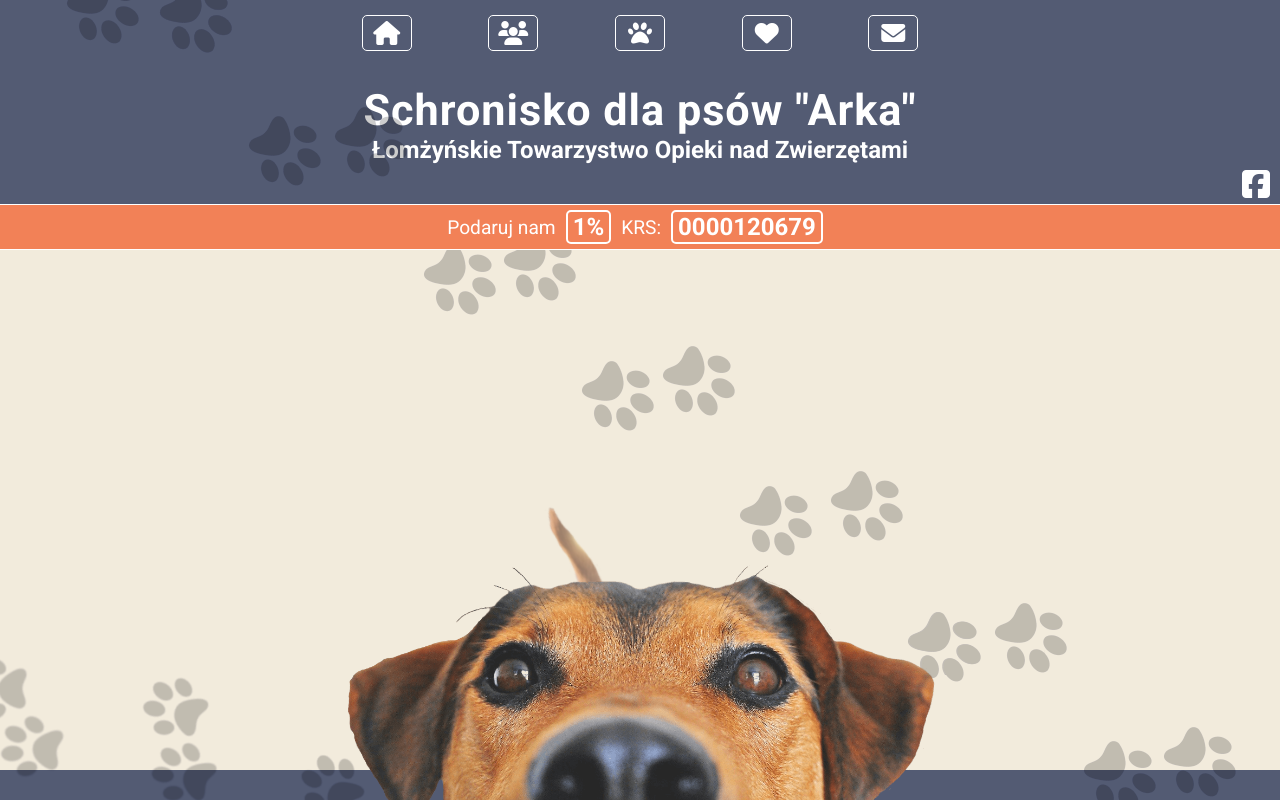
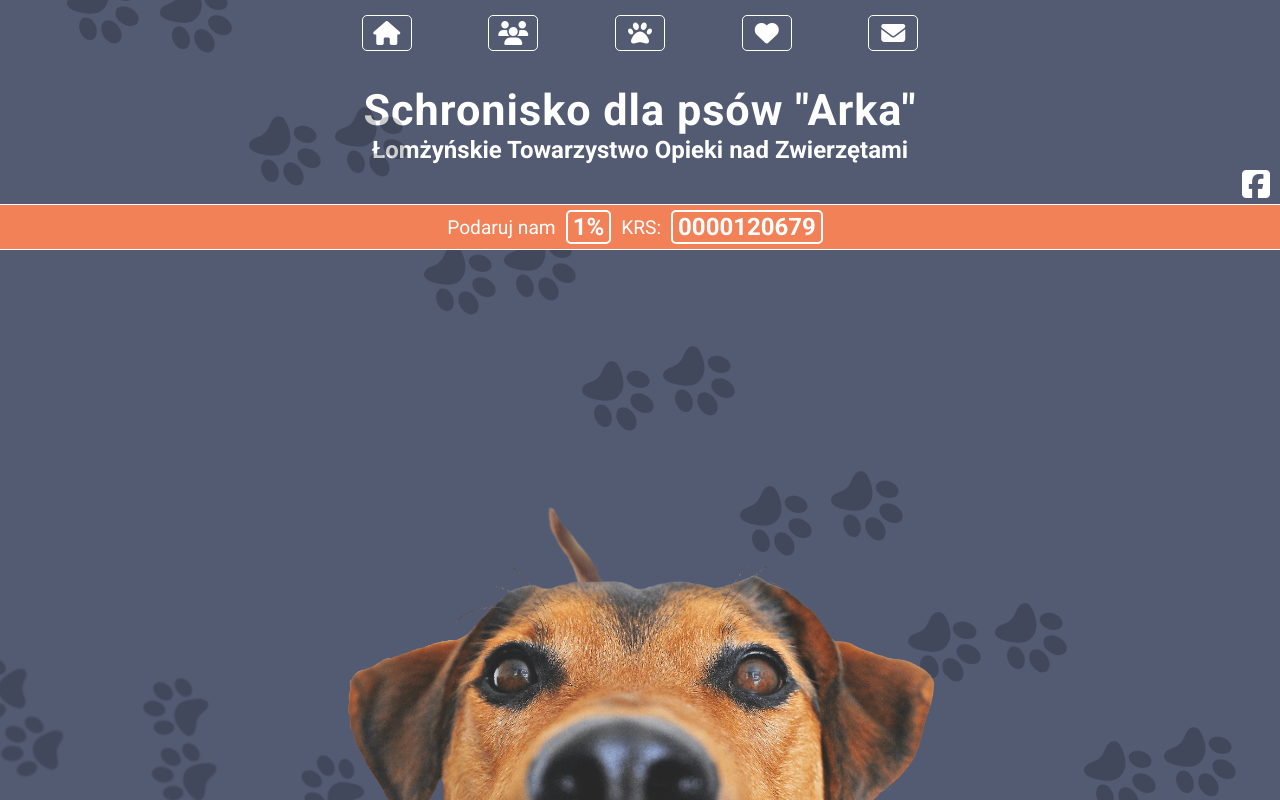
Before and after one commit to bemog/website-dog-shelter-v2, a React (Create React App) app: page / in a window 1280 px wide. Built offline with nearby package versions, Linux system fonts and the light colour scheme.

Commit message:
Fix main page container

```diff
--- a/src/styles/AboutPage.scss
+++ b/src/styles/AboutPage.scss
@@ -2,6 +2,9 @@
 
 .about {
     $self: &;
+    padding: 20px;
+    margin: 0 auto;
+    max-width: 1100px;
     display: flex;
     flex-direction: column;
     justify-content: space-evenly;
--- a/src/styles/AdoptionPage.scss
+++ b/src/styles/AdoptionPage.scss
@@ -2,9 +2,12 @@
 
 .adoption {
     $self:&;
+    margin: 0 auto;
+    max-width: 1100px;
     &__title {
       margin-top: 20px;
       margin-bottom: 20px;
+      padding: 20px;
       text-align: center;
     }
 
--- a/src/styles/ContactPage.scss
+++ b/src/styles/ContactPage.scss
@@ -3,6 +3,9 @@
 .contact {
     $self: &;
     height: 100%;
+    padding: 20px;
+    margin: 0 auto;
+    max-width: 1100px;
     display: flex;
     justify-content: space-evenly;
     align-items: center;
--- a/src/styles/HomePage.scss
+++ b/src/styles/HomePage.scss
@@ -2,8 +2,12 @@
 
 .home {
     $self:&;
+    max-width: none;
+    height: 100%;
+    width: 100%;
+    padding: 20px;
     position: relative;
-    max-width: none;
+    background-color: $primary-color;
 
     &__welcome {
       position: fixed;
--- a/src/styles/Main.scss
+++ b/src/styles/Main.scss
@@ -2,8 +2,6 @@
 
 .main {
     width: 100%;
-    max-width: 1100px;
     margin: 0 auto;
-    padding: 20px;
     background-color: $tertiary-color;
 }
--- a/src/styles/VolunteeringPage.scss
+++ b/src/styles/VolunteeringPage.scss
@@ -2,6 +2,9 @@
 
 .volunteering {
     $self:&;
+    padding: 20px;
+    margin: 0 auto;
+    max-width: 1100px;
     display: flex;
     flex-direction: column;
     text-align: justify;
```
